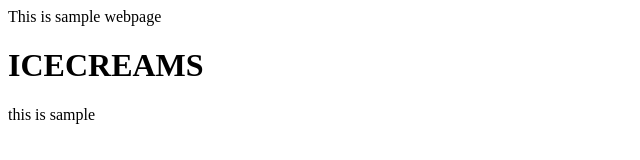
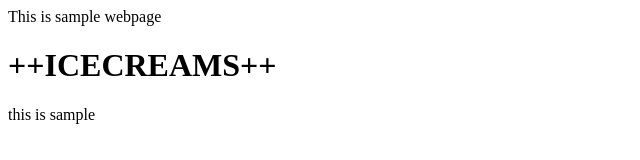
Before and after one commit to parthi2292/Practice-demo, a plain HTML site: page index.html in a window 1280 px wide. Shown: the whole page, without its empty margins (0-640 px from the left). Drawn offline with Linux system fonts and the light colour scheme.

Commit message:
added + in index.html

```diff
--- a/index.html
+++ b/index.html
@@ -1,5 +1,5 @@
 <html>
 </Title>This is sample webpage</title>
-<h1>ICECREAMS</h1>
+<h1>++ICECREAMS++</h1>
 <p> this is sample</p>
 </html>
```
